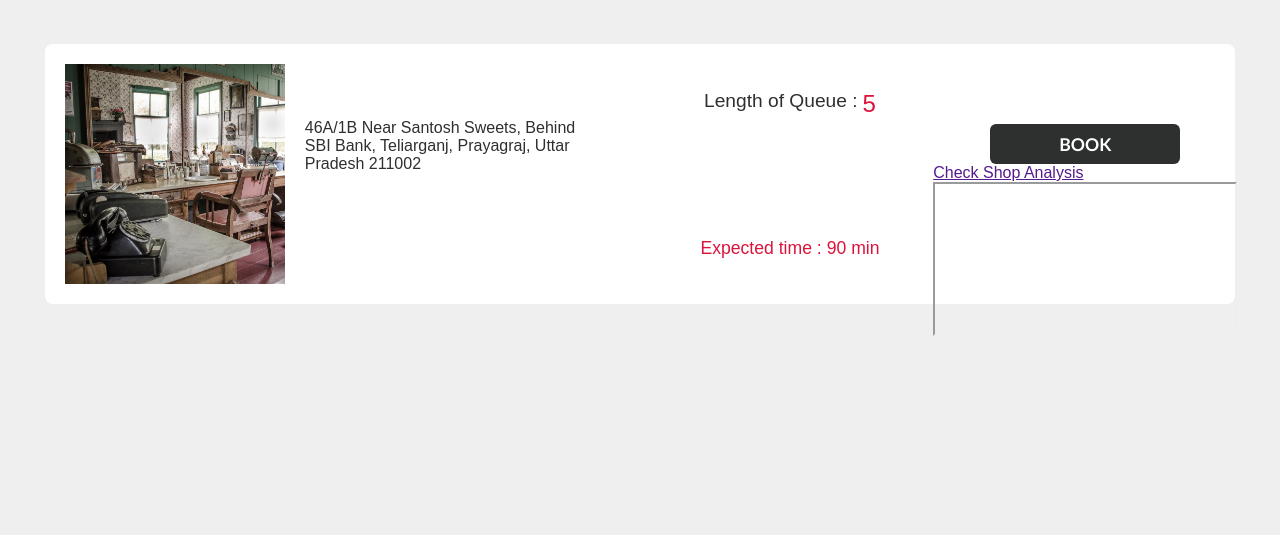
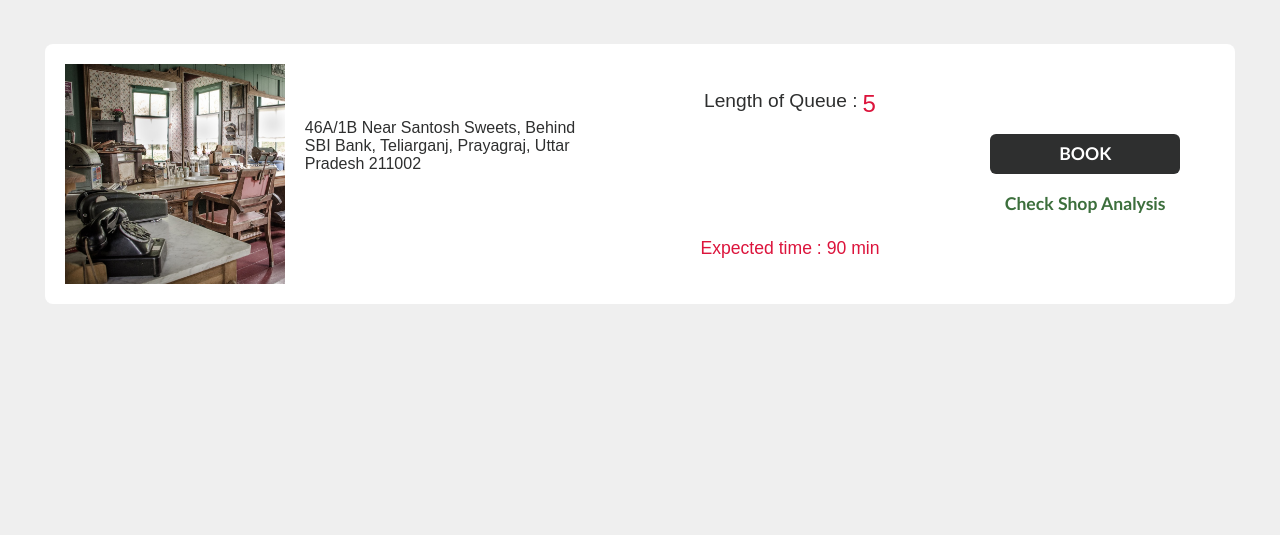
Before and after one commit to tirth-patel06/TrimAhead, a PHP site: page /userPage.html in a window 1280 px wide. Shown: the part 66-601 px from the top of the page. Run offline with PHP 8.4, Linux system fonts and the light colour scheme.

Commit message:
Changes to resolving the popup opening bug

```diff
--- a/analysis.css
+++ b/analysis.css
@@ -1,6 +1,6 @@
 /* For analysis */
 
-#main a{
+.main a{
     font-family: 'Trebuchet MS', 'Lucida Sans Unicode', 'Lucida Grande', 'Lucida Sans', Arial, sans-serif;
     text-decoration: none;
     color: rgb(60, 111, 60);
@@ -9,7 +9,7 @@
     text-align: center;
 }
 
-#popup {
+.popup {
     display: none;
     position: fixed;
     top: 12%;
@@ -20,13 +20,13 @@
     z-index: 10;
 }
 
-#popup iframe {
+.popup iframe {
     width: 100%;
     height: 100%;
     border: 0;
 }
 
-#popupdarkbg {
+.popupdarkbg {
     position: fixed;
     z-index: 5;
     left: 0;
@@ -34,6 +34,6 @@
     width: 100%;
     height: 100%;
     overflow: hidden;
-    background-color: rgba(0,0,0,.75);
+    background-color: rgba(0,0,0,.40);
     display: none;
 }
```
